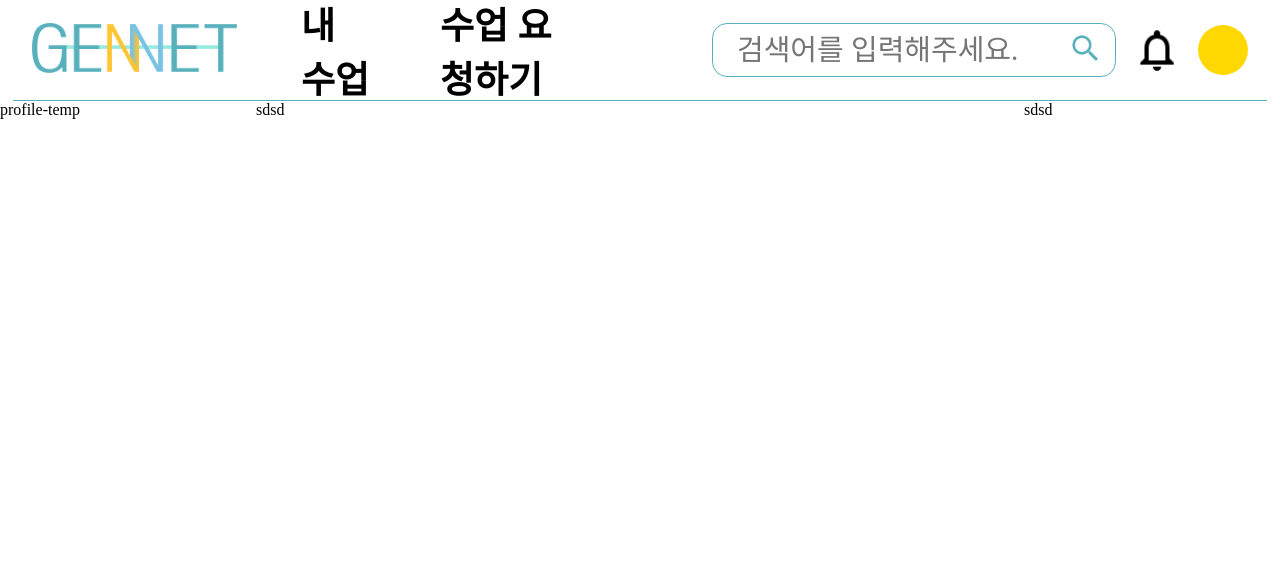
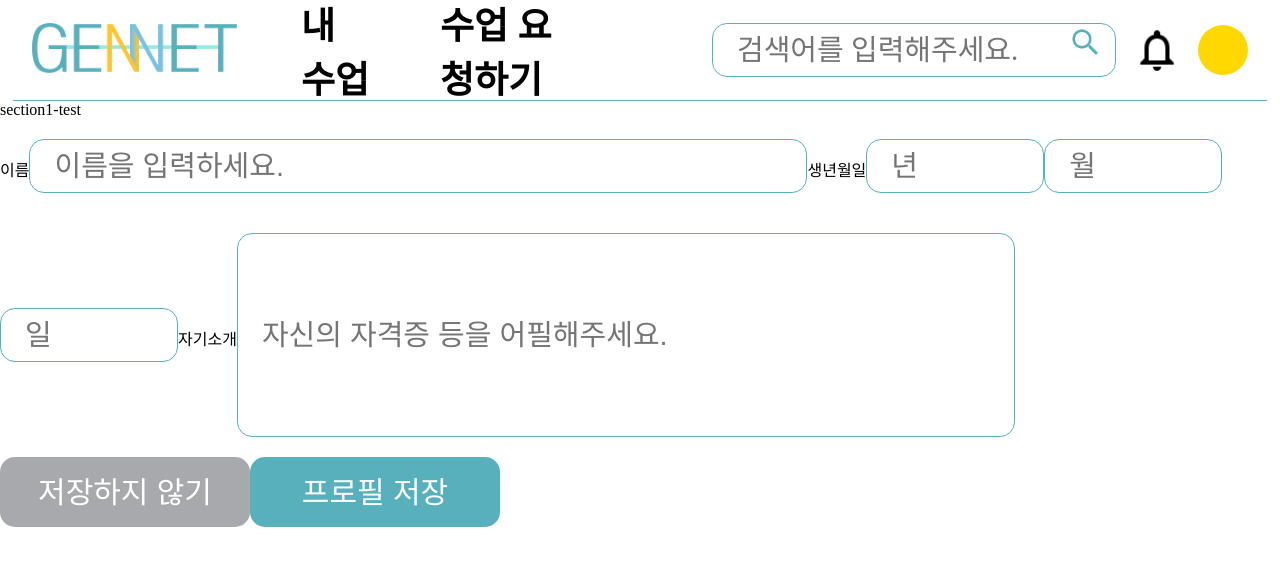
Before and after one commit to taehwan01/gennet-react, a React (Create React App) app: page /senior/profile-edit in a window 1280 px wide. Shown: the top 566 px of the page. Built offline with nearby package versions, Linux system fonts and the light colour scheme.

Commit message:
refactor: css 파일명 수정

```diff
--- a/src/pages/SettingProfile/SettingProfile.jsx
+++ b/src/pages/SettingProfile/SettingProfile.jsx
@@ -1,26 +1,26 @@
 import { NavLink } from 'react-router-dom';
 
-import './SettingProfile.css';
+import styles from './SettingProfile.module.css';
 import BackBtn from '../../components/Button/BackBtn';
 
 function SettingProfile() {
   return (
-    <div className='container'>
-      <div className='section1'>
+    <div className={styles.container}>
+      <div className={styles.section1}>
         <BackBtn />
       </div>
-      <div className='section2'>
-        <div className='circle'> </div>
-        <div className='info'>
-          <p className='profile-txt'>
-            <span className='senior-txt font-light'>시니어</span>
-            <span className='name-txt font-bold'> 김태환 </span>
-            <span className='nim-txt font-bold'>님</span>
+      <div className={styles.section2}>
+        <div className={styles.circle}> </div>
+        <div className={styles.info}>
+          <p className={styles.profileTxt}>
+            <span className={styles.seniorTxt}>시니어</span>
+            <span className={`${styles.nameTxt} font-bold`}> 김태환 </span>
+            <span className={`${styles.nimTxt} font-bold`}>님</span>
           </p>
-          <p className='date-txt font-light'>0000년 00월 00일</p>
+          <p className={styles.dateTxt}>0000년 00월 00일</p>
         </div>
-        <div className='intro-box'>
-          <p className='intro-txt font-light'>
+        <div className={styles.introBox}>
+          <p className={styles.introTxt}>
             잘 부탁드립니다. 요즘 MZ들은 참 부럽네요. ^^
             <br />
             저도 시대에 뒤떨어지지 않으려면 열심히 배워야겠읍니다.
@@ -30,8 +30,8 @@ function SettingProfile() {
             꽃보다 아름다운... 다인씨가 보고싶은 날입니다. *^^*
           </p>
         </div>
-        <div className='section3'>
-          <NavLink className='profile-edit-bt font-bold' to='/senior/profile-edit'>
+        <div className={styles.section3}>
+          <NavLink className={`${styles.profileEditBtn}`} to='/senior/profile-edit'>
             프로필 수정하기
           </NavLink>
         </div>
--- a/src/pages/SettingProfile/SettingProfile.css
+++ b/src/pages/SettingProfile/SettingProfile.module.css
@@ -30,29 +30,29 @@ button {
   margin: 60px 0 50px 0;
 }
 
-.profile-txt {
+.profileTxt {
   margin-bottom: 0px;
 }
 
-.senior-txt {
+.seniorTxt {
   font-size: 29px;
   color: #ffc431;
 }
 
-.name-txt {
+.nameTxt {
   font-size: 40px;
 }
-.nim-txt {
+.nimTxt {
   font-size: 33px;
 }
 
-.date-txt {
+.dateTxt {
   font-size: 29px;
   color: #939598;
   margin: 20px 0 20px 0;
 }
 
-.intro-box {
+.introBox {
   background-color: #dcf9f3;
   width: 620px;
   height: 250px;
@@ -62,12 +62,12 @@ button {
   padding: 0.5rem 2rem;
 }
 
-.intro-txt {
+.introTxt {
   font-size: 29px;
   line-height: 44px;
 }
 
-.profile-edit-bt {
+.profileEditBtn {
   background-color: #57b0bc;
   width: 300px;
   height: 70px;
--- a/src/pages/SettingProfileEdit/SettingProfileEdit.css
+++ /dev/null
@@ -1,4 +0,0 @@
-button {
-  border: none;
-  border-radius: 15px;
-}
--- a/src/pages/SettingProfileEdit/SettingProfileEdit.jsx
+++ b/src/pages/SettingProfileEdit/SettingProfileEdit.jsx
@@ -1,11 +1,29 @@
-import './SettingProfileEdit.css';
+import styles from './SettingProfileEdit.module.css';
 
 function SettingProfileEdit() {
   return (
-    <div className='container'>
-      <div className='profile-temp'>profile-temp</div>
-      <div className='info'>sdsd</div>
-      <div className='bt'>sdsd</div>
+    <div className={styles.container}>
+      <div className={styles.section1}>section1-test</div>
+      <div className={styles.section2}>
+        <div className={styles.inputWrapper}>
+          <span>이름</span>
+          <input className={styles.nameBox} type='text' placeholder='이름을 입력하세요.' />
+          <span>생년월일</span>
+          <input className={styles.dateBox} type='text' placeholder='년' />
+          <input className={styles.dateBox} type='text' placeholder='월' />
+          <input className={styles.dateBox} type='text' placeholder='일' />
+          <span>자기소개</span>
+          <input className={styles.introBox} type='text' placeholder='자신의 자격증 등을 어필해주세요.' />
+        </div>
+      </div>
+      <div className={styles.section3}>
+        <button type='button' className={styles.unsavedBtn}>
+          저장하지 않기
+        </button>
+        <button type='button' className={styles.savedBtn}>
+          프로필 저장
+        </button>
+      </div>
     </div>
   );
 }
--- /dev/null
+++ b/src/pages/SettingProfileEdit/SettingProfileEdit.module.css
@@ -0,0 +1,54 @@
+p {
+  margin: 0;
+}
+
+button {
+  border: none;
+  border-radius: 15px;
+
+  font-size: 30px;
+  color: white;
+  text-decoration: none;
+  text-align: center;
+  line-height: 70px;
+}
+
+input {
+  padding-left: 1.5rem;
+  border: 1px solid #57b0bc;
+  font-size: 29px;
+  color: #939598;
+  border-radius: 15px;
+  margin: 20px 0;
+}
+
+.container {
+  flex-direction: row;
+}
+
+.nameBox {
+  width: 750px;
+  height: 50px;
+}
+
+.dateBox {
+  width: 150px;
+  height: 50px;
+}
+
+.introBox {
+  width: 750px;
+  height: 200px;
+}
+
+.unsavedBtn {
+  background-color: #a7a9ac;
+  width: 250px;
+  height: 70px;
+}
+
+.savedBtn {
+  background-color: #57b0bc;
+  width: 250px;
+  height: 70px;
+}
```
Also changed, not shown: src/components/Button/Button.jsx (deleted, +0 -11 lines).
